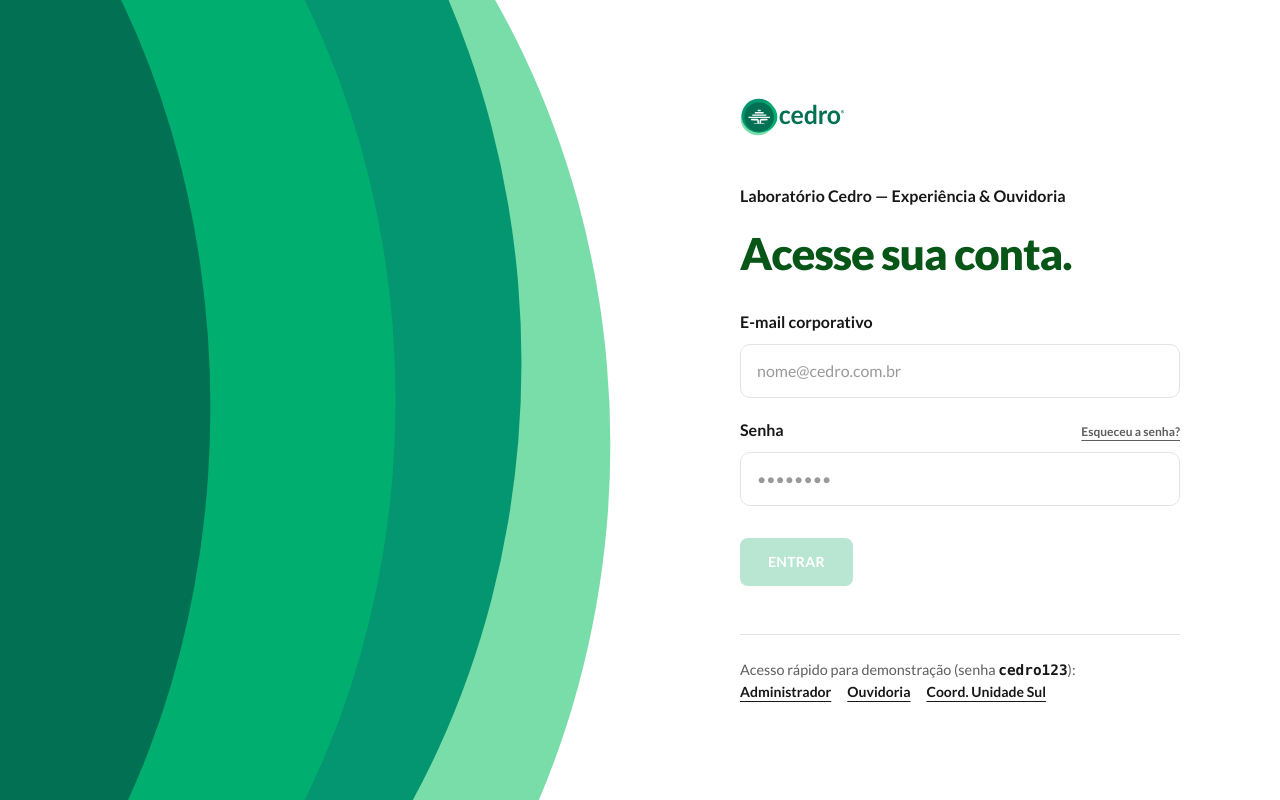
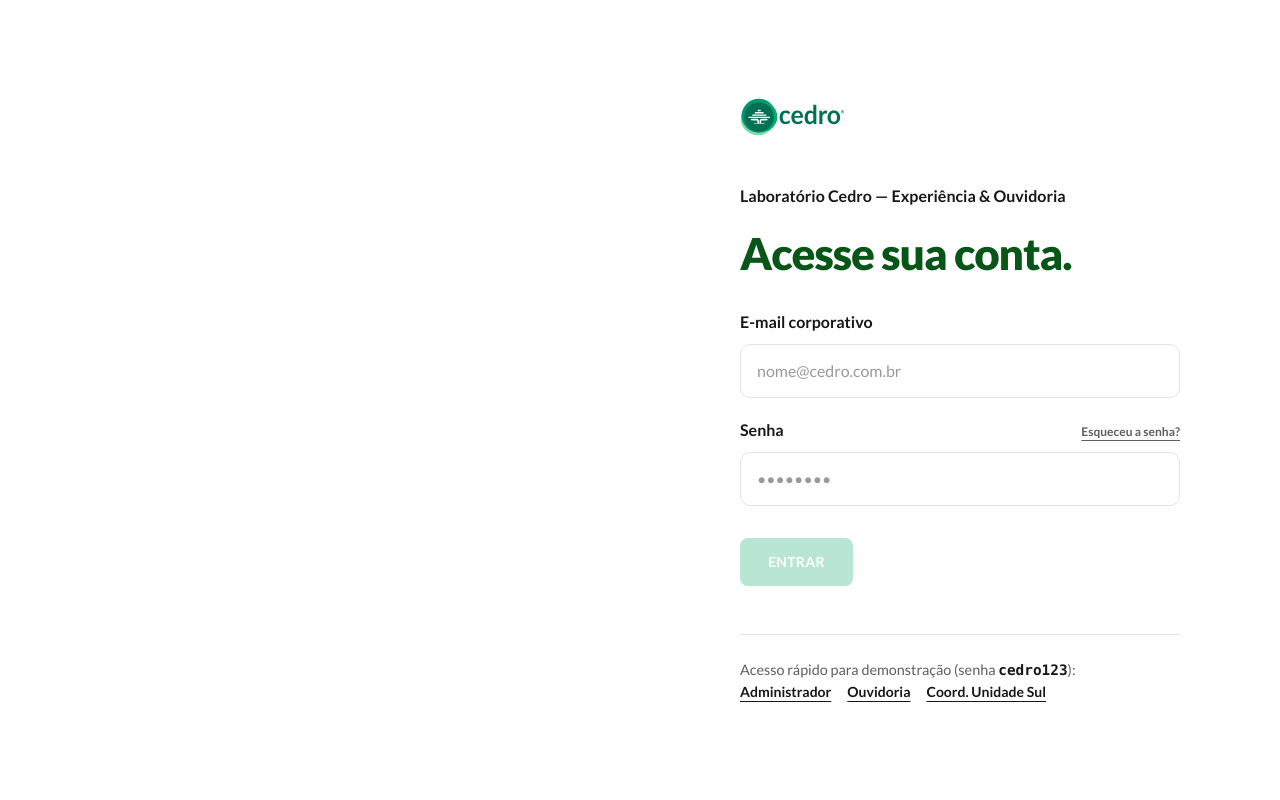
Before and after one commit to TainoSamuelDEV/LaboratorioCedro, a Next.js app in the folder frontend/: page /login in a window 1280 px wide. Built offline with nearby package versions, Linux system fonts and the light colour scheme; no server answers.

Commit message:
style(login): adiciona animacao de entrada progressiva da esquerda para a direita nos arcos verdes

```diff
--- a/frontend/src/app/(auth)/layout.tsx
+++ b/frontend/src/app/(auth)/layout.tsx
@@ -15,14 +15,42 @@ export default function AuthLayout({ children }: { children: React.ReactNode })
           preserveAspectRatio="xMaxYMid slice"
           xmlns="http://www.w3.org/2000/svg"
         >
-          {/* Camada 1 (Externa - Verde Menta #79DDA9) */}
-          <ellipse cx="-80" cy="600" rx="1000" ry="1120" fill="#79DDA9" />
+          {/* Camada 1 (Externa - Verde Menta #79DDA9) — avança por último até o limite final */}
+          <ellipse
+            className="cedro-login-arc cedro-login-arc-4"
+            cx="-80"
+            cy="600"
+            rx="1000"
+            ry="1120"
+            fill="#79DDA9"
+          />
           {/* Camada 2 (Intermediária - Verde Petróleo #049671) */}
-          <ellipse cx="-140" cy="490" rx="940" ry="1100" fill="#049671" />
+          <ellipse
+            className="cedro-login-arc cedro-login-arc-3"
+            cx="-140"
+            cy="490"
+            rx="940"
+            ry="1100"
+            fill="#049671"
+          />
           {/* Camada 3 (Vibrante - Verde Esmeralda #00AE6F) */}
-          <ellipse cx="-180" cy="540" rx="810" ry="1020" fill="#00AE6F" />
-          {/* Camada 4 (Interna - Verde Cedro Profundo #027053) */}
-          <ellipse cx="-320" cy="550" rx="700" ry="980" fill="#027053" />
+          <ellipse
+            className="cedro-login-arc cedro-login-arc-2"
+            cx="-180"
+            cy="540"
+            rx="810"
+            ry="1020"
+            fill="#00AE6F"
+          />
+          {/* Camada 4 (Interna - Verde Cedro Profundo #027053) — inicia o movimento na esquerda */}
+          <ellipse
+            className="cedro-login-arc cedro-login-arc-1"
+            cx="-320"
+            cy="550"
+            rx="700"
+            ry="980"
+            fill="#027053"
+          />
         </svg>
       </div>
 
--- a/frontend/src/app/globals.css
+++ b/frontend/src/app/globals.css
@@ -156,6 +156,57 @@ main h1 {
 
 .animate-rise {
   animation: rise 0.7s cubic-bezier(0.2, 0.7, 0.2, 1) both;
+}
+
+/* Animação de entrada em camadas dos arcos da tela de Login (da esquerda para a direita) */
+@keyframes cedro-arc-slide-in {
+  from {
+    transform: translate3d(var(--arc-start, -920px), 0, 0);
+  }
+  to {
+    transform: translate3d(0, 0, 0);
+  }
+}
+
+.cedro-login-arc {
+  will-change: transform;
+  animation-name: cedro-arc-slide-in;
+  animation-timing-function: cubic-bezier(0.22, 1, 0.36, 1);
+  animation-fill-mode: both;
+}
+
+/* Camada 4 (Interna #027053, borda direita em x=380): sai primeiro da borda esquerda */
+.cedro-login-arc-1 {
+  --arc-start: -400px;
+  animation-duration: 0.42s;
+  animation-delay: 0s;
+}
+
+/* Camada 3 (#00AE6F, borda direita em x=630): avança ultrapassando a Camada 4 */
+.cedro-login-arc-2 {
+  --arc-start: -650px;
+  animation-duration: 0.48s;
+  animation-delay: 0.06s;
+}
+
+/* Camada 2 (#049671, borda direita em x=800): avança ultrapassando a Camada 3 */
+.cedro-login-arc-3 {
+  --arc-start: -820px;
+  animation-duration: 0.54s;
+  animation-delay: 0.12s;
+}
+
+/* Camada 1 (Externa #79DDA9, borda direita em x=920): avança ultrapassando todas até o final */
+.cedro-login-arc-4 {
+  --arc-start: -940px;
+  animation-duration: 0.6s;
+  animation-delay: 0.18s;
+}
+
+@media (prefers-reduced-motion: reduce) {
+  .cedro-login-arc {
+    animation: none !important;
+  }
 }
 
 /* =========================================================
```
